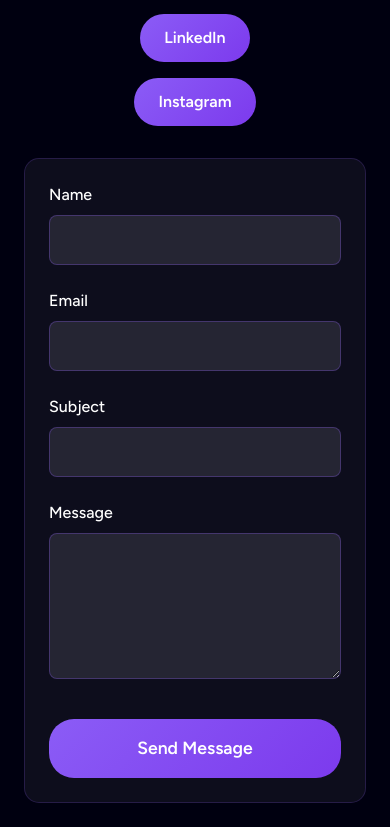
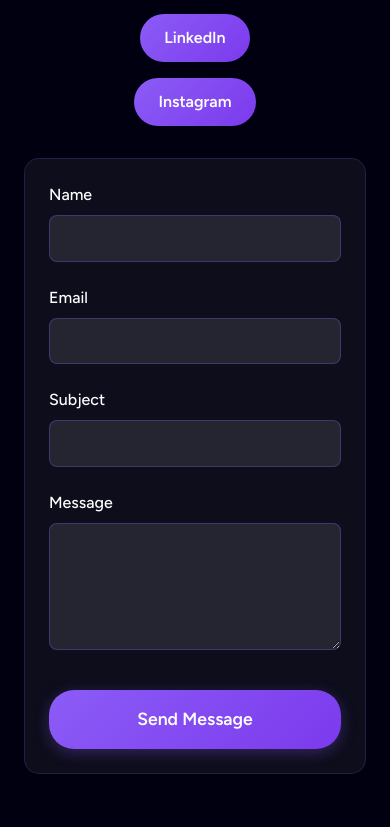
Before and after one commit to daniel3606/DL_Portfolio_Website_V02-1-JSX, a React (Vite) app: page /contact in a window 390 px wide. Shown: the part 784-1611 px from the top of the page. After the commit the page ends 1582 px from the top, so only its background shows below. Built offline with nearby package versions, Linux system fonts and the light colour scheme.

Commit message:
landing modification

```diff
--- a/src/About.css
+++ b/src/About.css
@@ -1,16 +1,28 @@
 /* About Section Styles */
 .snap-page.about-section {
   background: #000010;
-  padding: 100px 3rem 3rem 3rem;
+  padding: 2rem 3rem;
+  justify-content: center !important;
+  align-items: center !important;
+  border: none !important;
+  height: 100vh;
+  overflow-y: auto;
+}
+
+.snap-page.about-section .section-content {
+  max-width: none !important;
+  margin: 0 !important;
+  padding: 0 !important;
+  width: 100% !important;
 }
 
 .about-header {
   text-align: center;
-  margin-bottom: 4rem;
+  margin-bottom: 2rem;
 }
 
 .about-header h2 {
-  font-size: 3.5rem;
+  font-size: 2.5rem;
   font-weight: 500;
   color: white;
   margin-bottom: 1rem;
@@ -21,17 +33,97 @@
   font-size: 1.2rem;
   color: #cccccc;
   font-family: 'Figtree', sans-serif;
-  max-width: 600px;
   margin: 0 auto;
 }
 
 .about-content {
-  max-width: 1000px;
+  display: flex;
+  justify-content: center;
+  align-items: center;
+  width: 100%;
+  max-width: 600px;
   margin: 0 auto;
+  padding: 0;
+}
+
+
+/* Contact Form Styles */
+.contact-form-container {
+  background: rgba(255, 255, 255, 0.05);
+  border: 1px solid rgba(139, 92, 246, 0.2);
+  border-radius: 20px;
+  padding: 1.5rem;
+  backdrop-filter: blur(10px);
+  width: 100%;
+}
+
+.contact-form {
+  display: flex;
+  flex-direction: column;
+  gap: 1rem;
+}
+
+.form-row {
   display: grid;
   grid-template-columns: 1fr 1fr;
-  gap: 4rem;
-  align-items: start;
+  gap: 1rem;
+}
+
+.form-group {
+  display: flex;
+  flex-direction: column;
+  gap: 0.5rem;
+}
+
+.form-group label {
+  font-size: 1rem;
+  font-weight: 500;
+  color: white;
+  font-family: 'Figtree', sans-serif;
+}
+
+.form-group input,
+.form-group textarea {
+  background: rgba(255, 255, 255, 0.1);
+  border: 1px solid rgba(139, 92, 246, 0.3);
+  border-radius: 8px;
+  padding: 0.75rem;
+  color: white;
+  font-size: 1rem;
+  font-family: 'Figtree', sans-serif;
+  transition: border-color 0.3s ease, box-shadow 0.3s ease;
+}
+
+.form-group input:focus,
+.form-group textarea:focus {
+  outline: none;
+  border-color: #8b5cf6;
+  box-shadow: 0 0 0 2px rgba(139, 92, 246, 0.2);
+}
+
+.form-group input::placeholder,
+.form-group textarea::placeholder {
+  color: #888;
+}
+
+.submit-button {
+  background: linear-gradient(135deg, #8b5cf6, #7c3aed);
+  color: white;
+  padding: 0.75rem 1.5rem;
+  border: none;
+  border-radius: 25px;
+  font-size: 1rem;
+  font-weight: 600;
+  font-family: 'Figtree', sans-serif;
+  cursor: pointer;
+  transition: all 0.3s ease;
+  box-shadow: 0 4px 15px rgba(139, 92, 246, 0.3);
+}
+
+.submit-button:hover {
+  background: linear-gradient(135deg, #7c3aed, #6d28d9);
+  transform: translateY(-2px);
+  box-shadow: 0 6px 20px rgba(139, 92, 246, 0.4);
 }
 
 .about-text {
@@ -82,11 +174,11 @@
 /* Mobile Responsive */
 @media (max-width: 768px) {
   .snap-page.about-section {
-    padding: 100px 1.5rem 1.5rem 1.5rem;
+    padding: 1rem 1.5rem;
   }
 
   .about-header h2 {
-    font-size: 2.5rem;
+    font-size: 2rem;
   }
 
   .about-header p {
@@ -94,25 +186,27 @@
   }
 
   .about-content {
-    grid-template-columns: 1fr;
-    gap: 3rem;
+    max-width: 500px;
   }
 
-  .about-text {
-    font-size: 1rem;
-  }
-
-  .about-skills h3 {
-    font-size: 1.8rem;
-  }
-
-  .skills-grid {
+  .form-row {
     grid-template-columns: 1fr;
     gap: 0.75rem;
   }
 
-  .skill-item {
-    padding: 0.75rem 1rem;
+
+  .contact-form-container {
+    padding: 2rem;
+  }
+
+  .form-group input,
+  .form-group textarea {
+    padding: 0.6rem;
+    font-size: 0.9rem;
+  }
+
+  .submit-button {
+    padding: 0.6rem 1.2rem;
     font-size: 0.9rem;
   }
 }
@@ -123,19 +217,23 @@
   }
 
   .about-content {
-    gap: 2rem;
+    max-width: 400px;
   }
 
-  .about-text {
-    font-size: 0.95rem;
+
+
+  .contact-form-container {
+    padding: 1.5rem;
   }
 
-  .about-skills h3 {
-    font-size: 1.5rem;
+  .form-group input,
+  .form-group textarea {
+    padding: 0.5rem;
+    font-size: 0.85rem;
   }
 
-  .skill-item {
-    padding: 0.6rem 0.8rem;
+  .submit-button {
+    padding: 0.5rem 1rem;
     font-size: 0.85rem;
   }
 }
--- a/src/Landing.jsx
+++ b/src/Landing.jsx
@@ -1,5 +1,6 @@
 // src/Landing.jsx
 import React, { useState, useEffect } from "react";
+import emailjs from 'emailjs-com';
 import "./Landing.css";
 import "./Hero.css";
 import "./Projects.css";
@@ -21,6 +22,14 @@
   const [currentPage, setCurrentPage] = useState(0);
   const [currentProjectIndex, setCurrentProjectIndex] = useState(0);
   const totalPages = 3;
+
+  // Contact form state
+  const [formData, setFormData] = useState({
+    name: '',
+    email: '',
+    subject: '',
+    message: ''
+  });
 
   const scrollToPage = (pageIndex) => {
     const container = document.querySelector('.snap-container');
@@ -88,6 +97,34 @@
       }
     }
     // Center card doesn't need to do anything on click
+  };
+
+  // Contact form handlers
+  const handleFormChange = (e) => {
+    setFormData({
+      ...formData,
+      [e.target.name]: e.target.value
+    });
+  };
+
+  const handleFormSubmit = (e) => {
+    e.preventDefault();
+
+    emailjs.send(
+      'service_9m2beit',
+      'template_r58z7c7',
+      formData,
+      'IWauOUFwAXLu6hW7l'
+    ).then(
+      () => {
+        alert('Message sent successfully!');
+        setFormData({ name: '', email: '', subject: '', message: '' });
+      },
+      (error) => {
+        console.error('Error sending email:', error);
+        alert('There was a problem sending your message.');
+      }
+    );
   };
 
   return (
@@ -182,7 +219,8 @@
             <p>Personal projects and experiments</p>
           </div>
 
-          <div className="side-projects-grid">
+          <div className="side-projects-container">
+            <div className="side-projects-grid">
             <div className="side-project-card">
               <div className="project-icon">🚀</div>
               <h3>Project Alpha</h3>
@@ -227,43 +265,79 @@
                 <a href="#" className="project-link">GitHub</a>
               </div>
             </div>
+            </div>
+
+            {/* View All Side Projects Button */}
+            <div className="side-projects-cta">
+              <a href="/projects" className="view-all-side-projects-btn">
+                View All Side Projects
+              </a>
+            </div>
           </div>
         </div>
       </section>
 
-      {/* Section 4 - About Me */}
+      {/* Section 4 - Contact Me */}
       <section className="snap-page about-section">
         <div className="section-content">
           <div className="about-header">
-            <h2>About Me</h2>
-            <p>Get to know me better</p>
+            <h2>Get In Touch</h2>
+            <p>I'm always interested in new opportunities and exciting projects. Let's discuss how we can work together!</p>
           </div>
 
           <div className="about-content">
-            <div className="about-text">
-              <p>
-                I'm a passionate developer and designer with a love for creating
-                beautiful, functional digital experiences. With expertise in modern
-                web technologies, I bring ideas to life through clean code and
-                thoughtful design.
-              </p>
-              <p>
-                When I'm not coding, you can find me exploring new technologies,
-                contributing to open source projects, or sharing knowledge with
-                the developer community.
-              </p>
-            </div>
-
-            <div className="about-skills">
-              <h3>Core Skills</h3>
-              <div className="skills-grid">
-                <div className="skill-item">React & JavaScript</div>
-                <div className="skill-item">UI/UX Design</div>
-                <div className="skill-item">Node.js</div>
-                <div className="skill-item">CSS & Styling</div>
-                <div className="skill-item">Git & Version Control</div>
-                <div className="skill-item">Problem Solving</div>
-              </div>
+            <div className="contact-form-container">
+              <form className="contact-form" onSubmit={handleFormSubmit}>
+                <div className="form-row">
+                  <div className="form-group">
+                    <label htmlFor="name">Name</label>
+                    <input
+                      type="text"
+                      id="name"
+                      name="name"
+                      value={formData.name}
+                      onChange={handleFormChange}
+                      required
+                    />
+                  </div>
+                  <div className="form-group">
+                    <label htmlFor="email">Email</label>
+                    <input
+                      type="email"
+                      id="email"
+                      name="email"
+                      value={formData.email}
+                      onChange={handleFormChange}
+                      required
+                    />
+                  </div>
+                </div>
+                <div className="form-group">
+                  <label htmlFor="subject">Subject</label>
+                  <input
+                    type="text"
+                    id="subject"
+                    name="subject"
+                    value={formData.subject}
+                    onChange={handleFormChange}
+                    required
+                  />
+                </div>
+                <div className="form-group">
+                  <label htmlFor="message">Message</label>
+                  <textarea
+                    id="message"
+                    name="message"
+                    value={formData.message}
+                    onChange={handleFormChange}
+                    rows={3}
+                    required
+                  />
+                </div>
+                <button type="submit" className="submit-button">
+                  Send Message
+                </button>
+              </form>
             </div>
           </div>
         </div>
--- a/src/Projects.jsx
+++ b/src/Projects.jsx
@@ -8,7 +8,7 @@
     {
       title: "ArtFit",
       description: "Full-stack web application for artists to showcase their artwork, featuring user authentication, payment integration, and a responsive design.",
-      technologies: ["React", "Node.js", "MongoDB"],
+      technologies: ["React", "Node.js", "Express", "MongoDB", "JWT", "CSS3", "JavaScript"],
       image: artfitCover,
       liveUrl: "https://www.artfit.dev/",
       githubUrl: "https://github.com/daniel3606/ArtFit"
@@ -16,7 +16,7 @@
     {
       title: "Side Quest",
       description: "A mobile application that allows user to travel to different places and explore the local culture and attractions with personalized quests.",
-      technologies: ["Figma", "UI/UX", "React", "Node.js"],
+      technologies: ["Figma", "UI/UX", "CSS3"],
       image: "https://via.placeholder.com/400x250/7c3aed/ffffff?text=Task+Management",
       liveUrl: "#",
       githubUrl: "#"
```
Also changed, not shown: src/SideProjects.css (+44 -3 lines).
